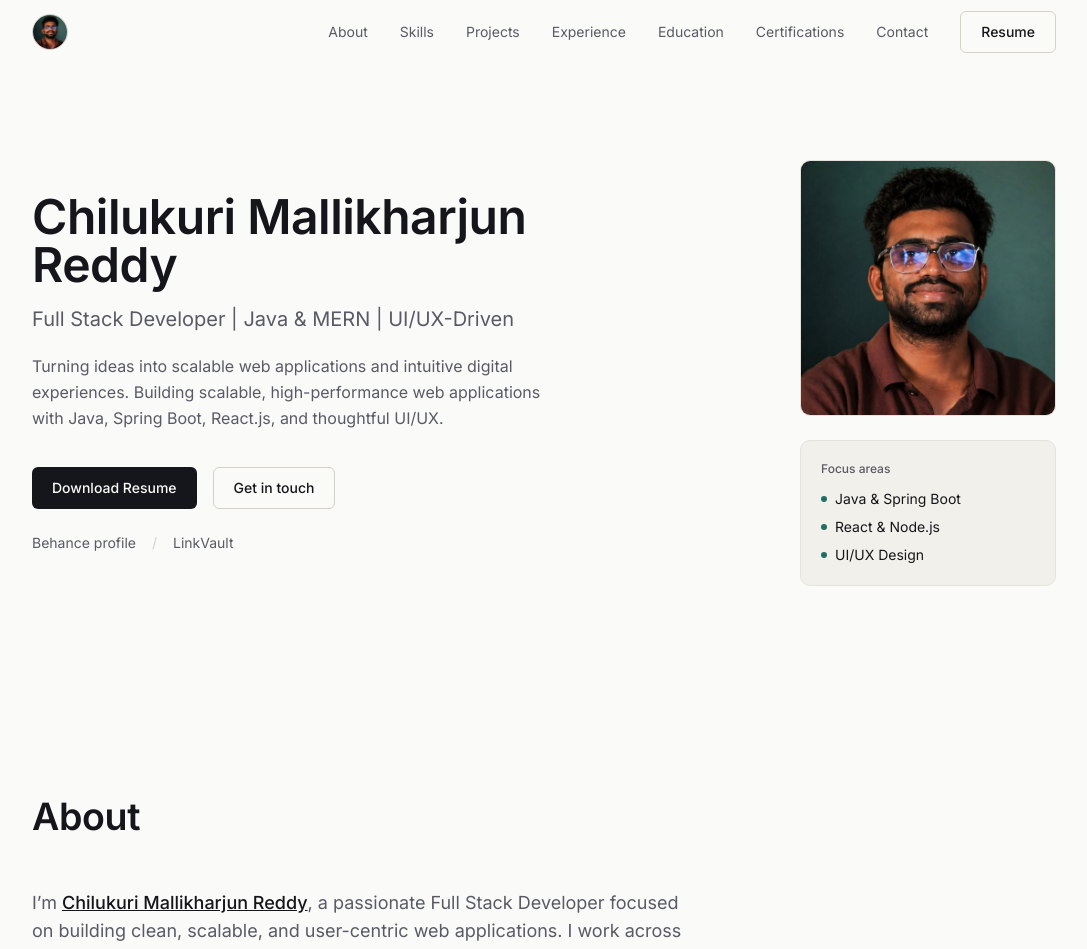
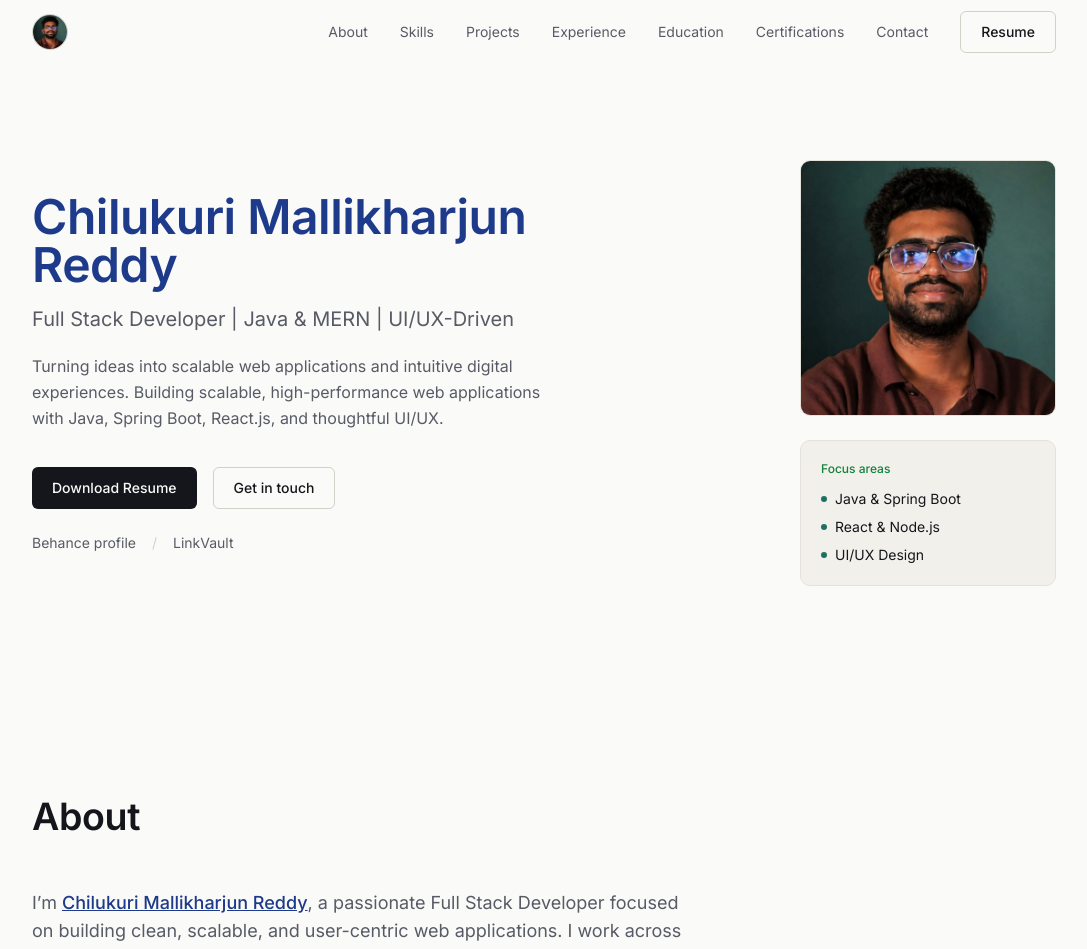
Before and after one commit to MALLIKHARJUNCH-02/Mallikharjun-Reddy-Portfolio, a React (Vite) app: page / in a window 1280 px wide. Shown: the top 949 px of the page, without its empty margins (96-1183 px from the left). Built offline with nearby package versions, Linux system fonts and the light colour scheme; a web font is replaced by a local one.

Commit message:
Updated Ui

```diff
--- a/src/sections/About.jsx
+++ b/src/sections/About.jsx
@@ -37,7 +37,7 @@ export default function About() {
   return (
     <Section id="about" title="About">
       <p className="text-base sm:text-lg leading-relaxed text-ink-soft max-w-2xl">
-        I’m <span className="text-ink text-blue-900 font-medium underline">{siteData.name}</span>, {siteData.aboutme}
+        I’m <span className="text-blue-900 font-medium underline">{siteData.name}</span>, {siteData.aboutme}
       </p>
 
       <motion.div
--- a/src/sections/Hero.jsx
+++ b/src/sections/Hero.jsx
@@ -29,7 +29,7 @@ export default function Hero() {
         >
           <motion.h1
             variants={item}
-            className="font-display text-4xl sm:text-5xl font-semibold text-ink leading-[1.12] max-w-xl text-blue-900"
+            className="font-display text-4xl sm:text-5xl font-semibold leading-[1.12] max-w-xl text-blue-900"
           >
             {siteData.name}
           </motion.h1>
@@ -86,7 +86,7 @@ export default function Hero() {
             className="w-56 h-56 sm:w-64 sm:h-64 object-cover rounded-lg border border-line"
           />
           <motion.div variants={item} className="w-full sm:w-64 border border-line rounded-lg p-5 bg-paper-dim">
-            <p className="text-xs text-green-700 font-medium text-ink-soft mb-3">Focus areas</p>
+            <p className="text-xs text-green-700 font-medium mb-3">Focus areas</p>
             <ul className="space-y-2 text-sm text-ink">
               {focusAreas.map((area) => (
                 <li key={area} className="flex items-center gap-2">
```
